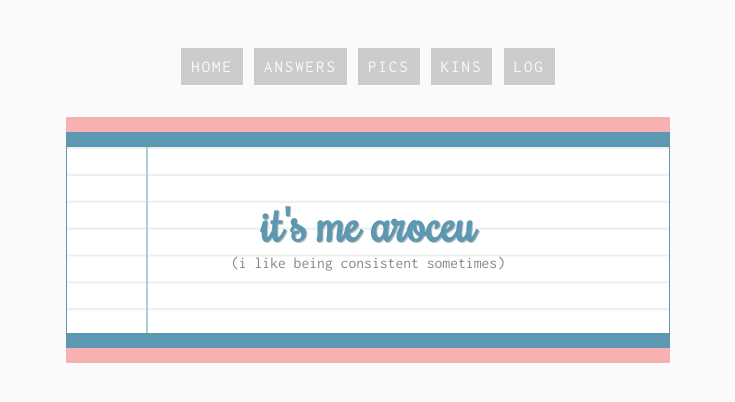
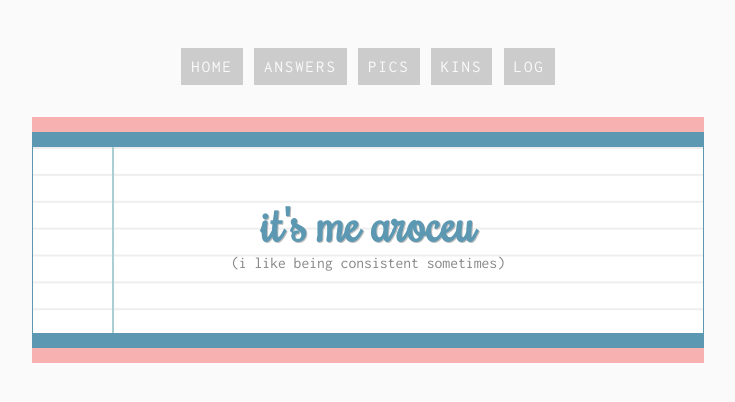
Before and after one commit to aroceu/me, a PHP site: page / in a window 1280 px wide. Shown: the top 402 px of the page, without its empty margins (272-1007 px from the left). Run offline with PHP 8.4, Linux system fonts and the light colour scheme.

Commit message:
Update index.php

```diff
--- a/index.php
+++ b/index.php
@@ -48,7 +48,7 @@
 		border-left: 1px solid #5C98B2;
 		border-right: 1px solid #5C98B2;
 		border-bottom: 15px solid #5C98B2;
-		width: 27em;
+		width: 30em;
 		margin: 6vh auto;
 		background-color: #fff;
 		background-image:
```
